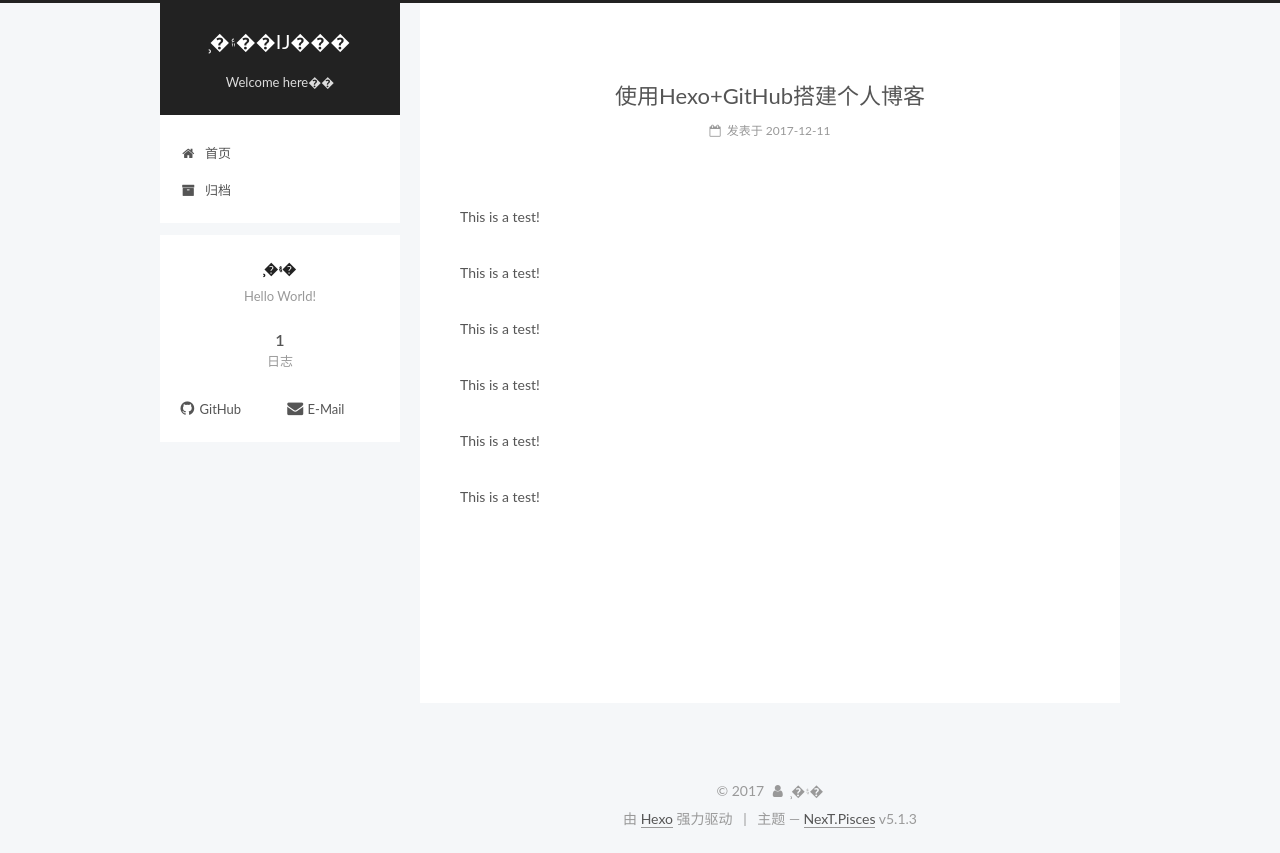
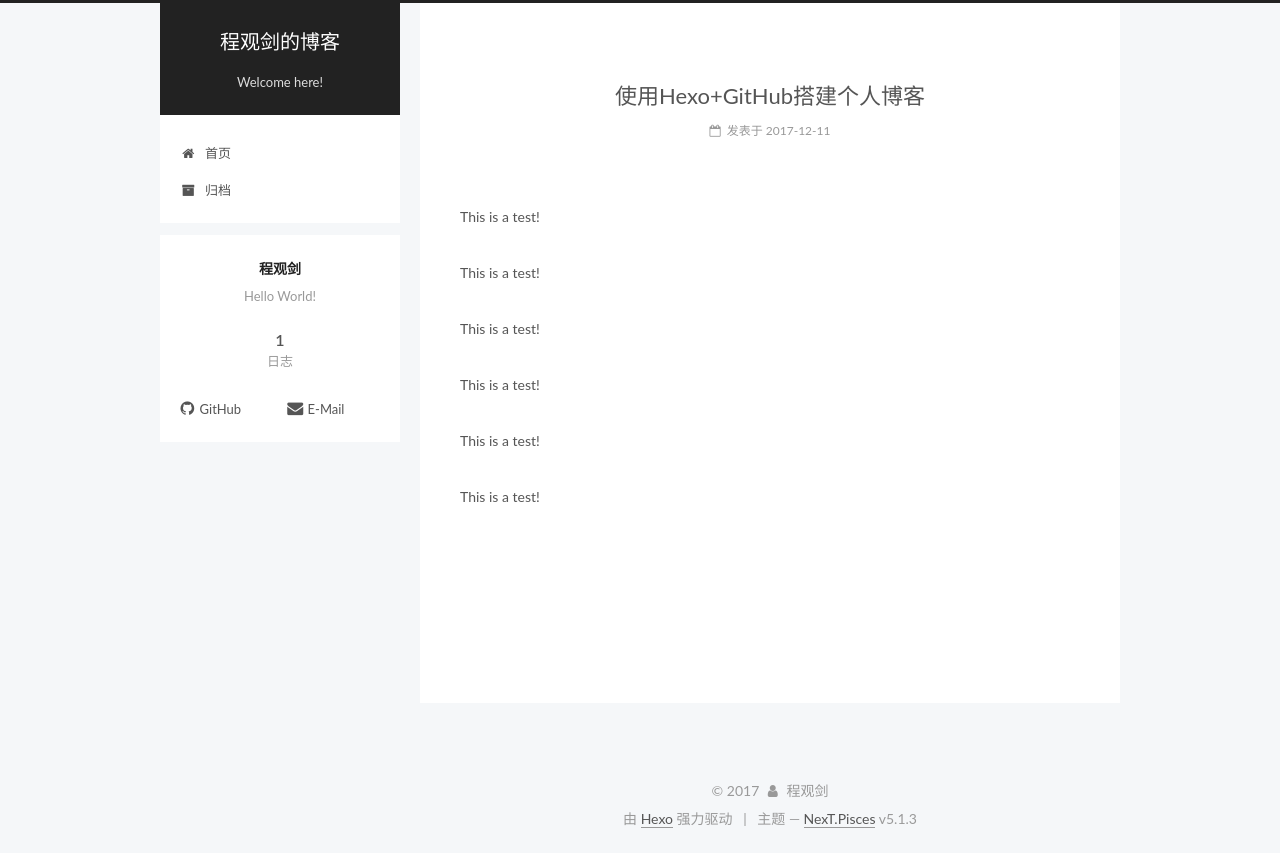
Before and after one commit to Rorisson02/cheng7258002.github.io, a plain HTML site: page index.html in a window 1280 px wide. Drawn offline with Linux system fonts and the light colour scheme.

Commit message:
Site updated: 2017-12-11 15:15:06

```diff
--- a/css/main.css
+++ b/css/main.css
@@ -1823,7 +1823,7 @@ pre .javascript .function {
   width: 4px;
   height: 4px;
   border-radius: 50%;
-  background: #52751c;
+  background: #534912;
 }
 .links-of-blogroll {
   font-size: 13px;
--- a/index.html
+++ b/index.html
@@ -81,13 +81,13 @@
 
 <meta name="description" content="Hello World!">
 <meta property="og:type" content="website">
-<meta property="og:title" content="�̹۽��Ĳ���">
+<meta property="og:title" content="程观剑的博客">
 <meta property="og:url" content="http://cheng7258002.github.io/index.html">
-<meta property="og:site_name" content="�̹۽��Ĳ���">
+<meta property="og:site_name" content="程观剑的博客">
 <meta property="og:description" content="Hello World!">
 <meta property="og:locale" content="zh-Hans">
 <meta name="twitter:card" content="summary">
-<meta name="twitter:title" content="�̹۽��Ĳ���">
+<meta name="twitter:title" content="程观剑的博客">
 <meta name="twitter:description" content="Hello World!">
 
 
@@ -124,7 +124,7 @@
 
 
 
-  <title>�̹۽��Ĳ���</title>
+  <title>程观剑的博客</title>
 
 
 
@@ -155,12 +155,12 @@
     <div class="custom-logo-site-title">
       <a href="/"  class="brand" rel="start">
         <span class="logo-line-before"><i></i></span>
-        <span class="site-title">�̹۽��Ĳ���</span>
+        <span class="site-title">程观剑的博客</span>
         <span class="logo-line-after"><i></i></span>
       </a>
     </div>
 
-        <p class="site-subtitle">Welcome here��</p>
+        <p class="site-subtitle">Welcome here!</p>
 
   </div>
 
@@ -235,13 +235,13 @@
     <link itemprop="mainEntityOfPage" href="http://cheng7258002.github.io/2017/12/11/使用Hexo-GitHub搭建自己的博客/">
 
     <span hidden itemprop="author" itemscope itemtype="http://schema.org/Person">
-      <meta itemprop="name" content="�̹۽�">
+      <meta itemprop="name" content="程观剑">
       <meta itemprop="description" content="">
       <meta itemprop="image" content="/images/avatar.gif">
     </span>
 
     <span hidden itemprop="publisher" itemscope itemtype="http://schema.org/Organization">
-      <meta itemprop="name" content="�̹۽��Ĳ���">
+      <meta itemprop="name" content="程观剑的博客">
     </span>
 
 
@@ -374,7 +374,7 @@
         <div class="site-overview">
           <div class="site-author motion-element" itemprop="author" itemscope itemtype="http://schema.org/Person">
 
-              <p class="site-author-name" itemprop="name">�̹۽�</p>
+              <p class="site-author-name" itemprop="name">程观剑</p>
               <p class="site-description motion-element" itemprop="description">Hello World!</p>
           </div>
 
@@ -446,7 +446,7 @@
   <span class="with-love">
     <i class="fa fa-user"></i>
   </span>
-  <span class="author" itemprop="copyrightHolder">�̹۽�</span>
+  <span class="author" itemprop="copyrightHolder">程观剑</span>
 
 
 </div>
```
Also changed, not shown: 2017/12/11/使用Hexo-GitHub搭建自己的博客/index.html (+8 -8 lines), archives/2017/12/index.html (+8 -8 lines), archives/2017/index.html (+8 -8 lines), archives/index.html (+8 -8 lines).
